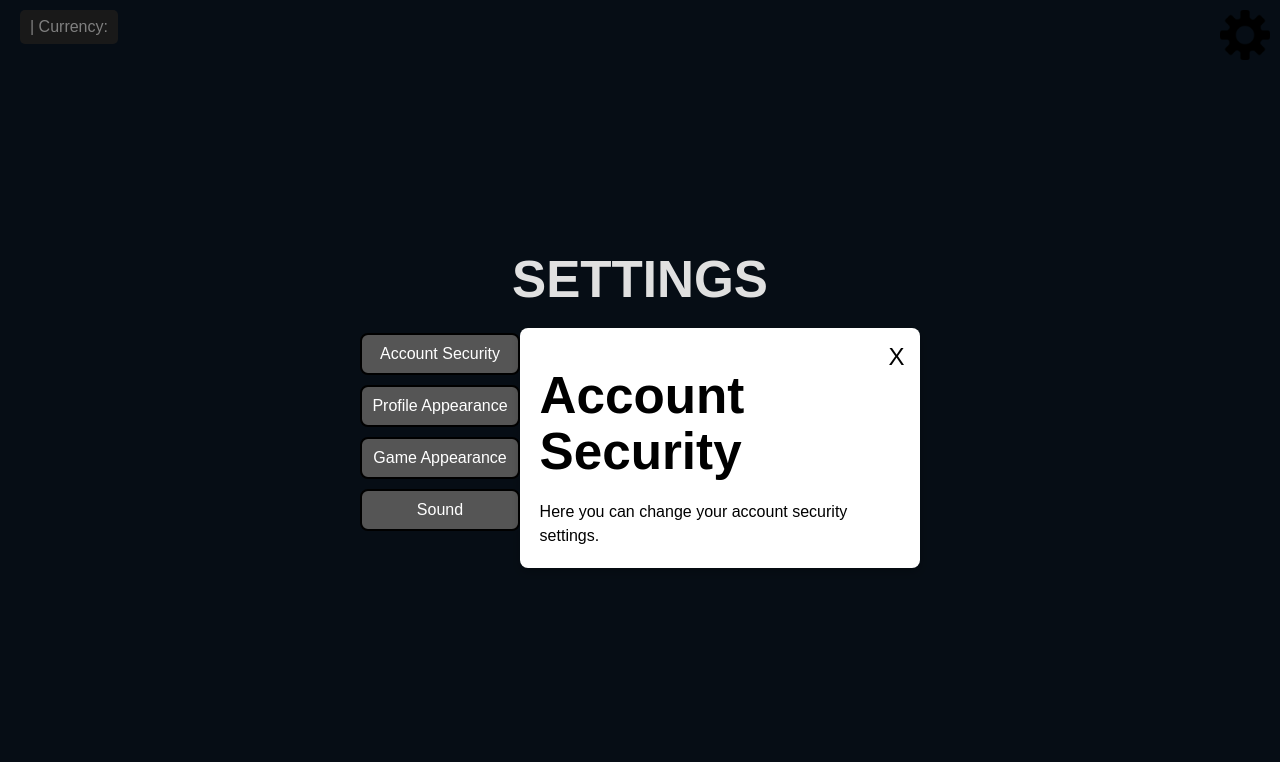
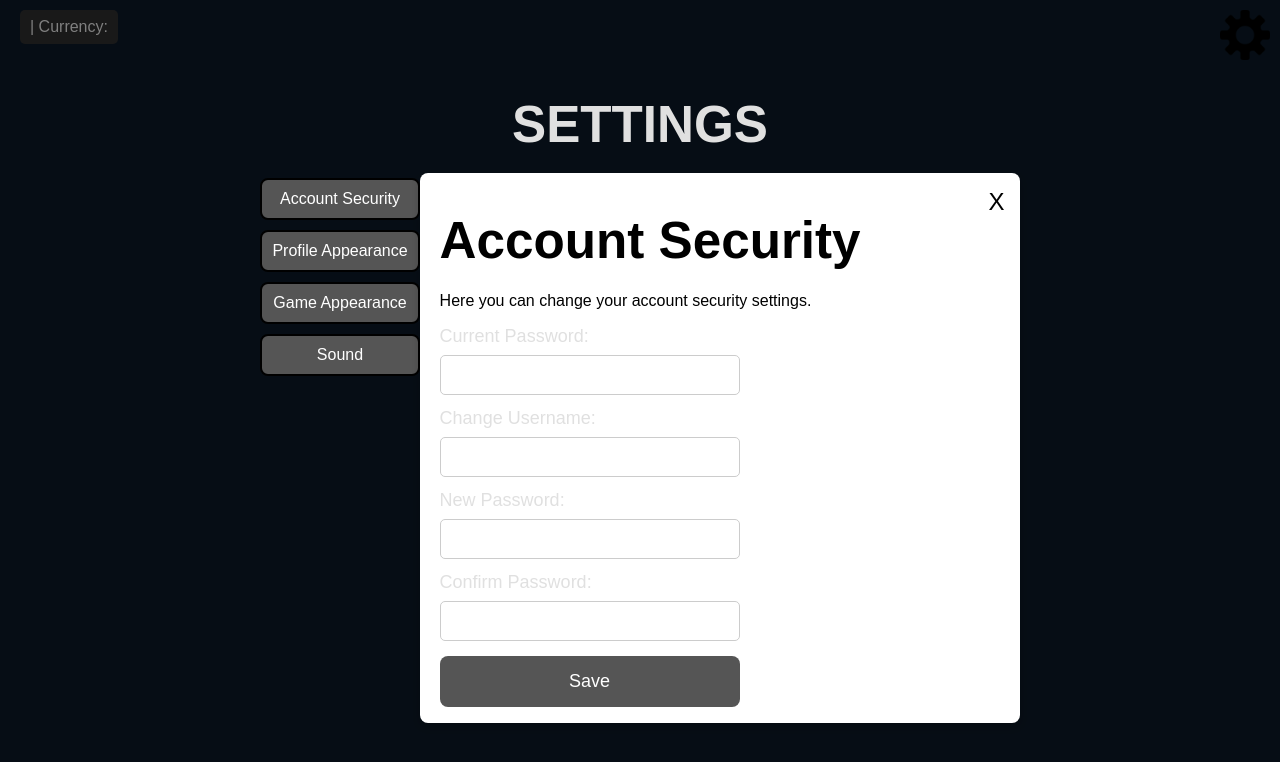
Before and after one commit to jacobmobley/Royal-Flush-AI, a React (Vite) app in the folder react-frontend/: page /titlescreen in a window 1280 px wide. Both pictures are taken after a click on the picture 1245 px from the left and 35 px from the top of the page. Shown: the top 762 px of the page. Built offline with nearby package versions, Linux system fonts and the light colour scheme; no server answers.

Commit message:
Updated settings to include certain forms
have to work on appearance but theyre there for now, nonfunctional.

```diff
--- a/react-frontend/src/Settings.jsx
+++ b/react-frontend/src/Settings.jsx
@@ -3,17 +3,95 @@
 
 const Settings = ({ toggleSettings }) => {
   const [selectedTab, setSelectedTab] = useState("Account Security");
+  const [volume, setVolume] = useState(50); // State for volume slider
+
+  const handleVolumeChange = (e) => {
+    setVolume(e.target.value); // Update volume state when slider moves
+  };
 
   const renderContent = () => {
     switch (selectedTab) {
       case "Account Security":
-        return <p>Here you can change your account security settings.</p>;
+        return (
+          <div>
+            <p>Here you can change your account security settings.</p>
+            <form id="account-security-form">
+              <label htmlFor="password">Current Password:</label>
+              <input type="password" id="password" name="password" required />
+
+              <label htmlFor="username">Change Username:</label>
+              <input type="text" id="username" name="username" required />
+
+              <label htmlFor="newPassword">New Password:</label>
+              <input
+                type="password"
+                id="newPassword"
+                name="newPassword"
+                required
+              />
+
+              <label htmlFor="confirmPassword">Confirm Password:</label>
+              <input
+                type="password"
+                id="confirmPassword"
+                name="confirmPassword"
+                required
+              />
+
+              <button type="submit" className={styles.submitButton}>
+                Save
+              </button>
+            </form>
+          </div>
+        );
       case "Profile Appearance":
-        return <p>Here you can change how your profile looks.</p>;
+        return (
+          <div>
+            <p>Here you can change how your profile looks.</p>
+            <form id="profile-settings">
+              <label htmlFor="bio">Enter Your Bio:</label>
+              <textarea
+                id="bio"
+                name="bio"
+                rows="4"
+                cols="50"
+                placeholder="Write your bio here..."
+                required
+              ></textarea>
+
+              <label htmlFor="avatar">Upload Avatar (Image):</label>
+              <input
+                type="file"
+                id="avatar"
+                name="avatar"
+                accept="image/*"
+                required
+              />
+
+              <button type="submit">Submit</button>
+            </form>
+          </div>
+        );
       case "Game Appearance":
         return <p>Customize the game's appearance here.</p>;
       case "Sound Settings":
-        return <p>Adjust sound settings for the game.</p>;
+        return (
+          <div>
+            <p>Adjust sound settings for the game.</p>
+            <label htmlFor="volume">Volume:</label>
+            <input
+              type="range"
+              id="volume"
+              name="volume"
+              min="0"
+              max="100"
+              value={volume}
+              onChange={handleVolumeChange}
+              className="volume-slider"
+            />
+            <span>{volume}%</span>
+          </div>
+        );
       default:
         return <p>Select an option from the left.</p>;
     }
@@ -21,14 +99,11 @@
 
   return (
     <div className={styles.bigSettings}>
-      {/* Settings Title outside the white modal box */}
       <div className={styles.settingsTitle}>
         <h1>SETTINGS</h1>
       </div>
 
-      {/* Container holding the side buttons and modal */}
       <div className={styles.settingsContainer}>
-        {/* Side buttons outside the white modal */}
         <div className={styles.sideButtons}>
           <button onClick={() => setSelectedTab("Account Security")}>
             Account Security
@@ -44,7 +119,6 @@
           </button>
         </div>
 
-        {/* White modal content box */}
         <div className={styles.modal}>
           <button className={styles.closeButton} onClick={toggleSettings}>
             X
--- a/react-frontend/src/frontpage-styles.module.css
+++ b/react-frontend/src/frontpage-styles.module.css
@@ -158,7 +158,8 @@
   padding: 20px;
   border-radius: 8px;
   box-shadow: 0px 4px 8px rgba(0, 0, 0, 0.2);
-  width: 400px;
+  width: 600px;
+  height: 550px;
   max-width: 100%;
   z-index: 1001; /* Ensure the modal content is above the overlay */
 }
```
